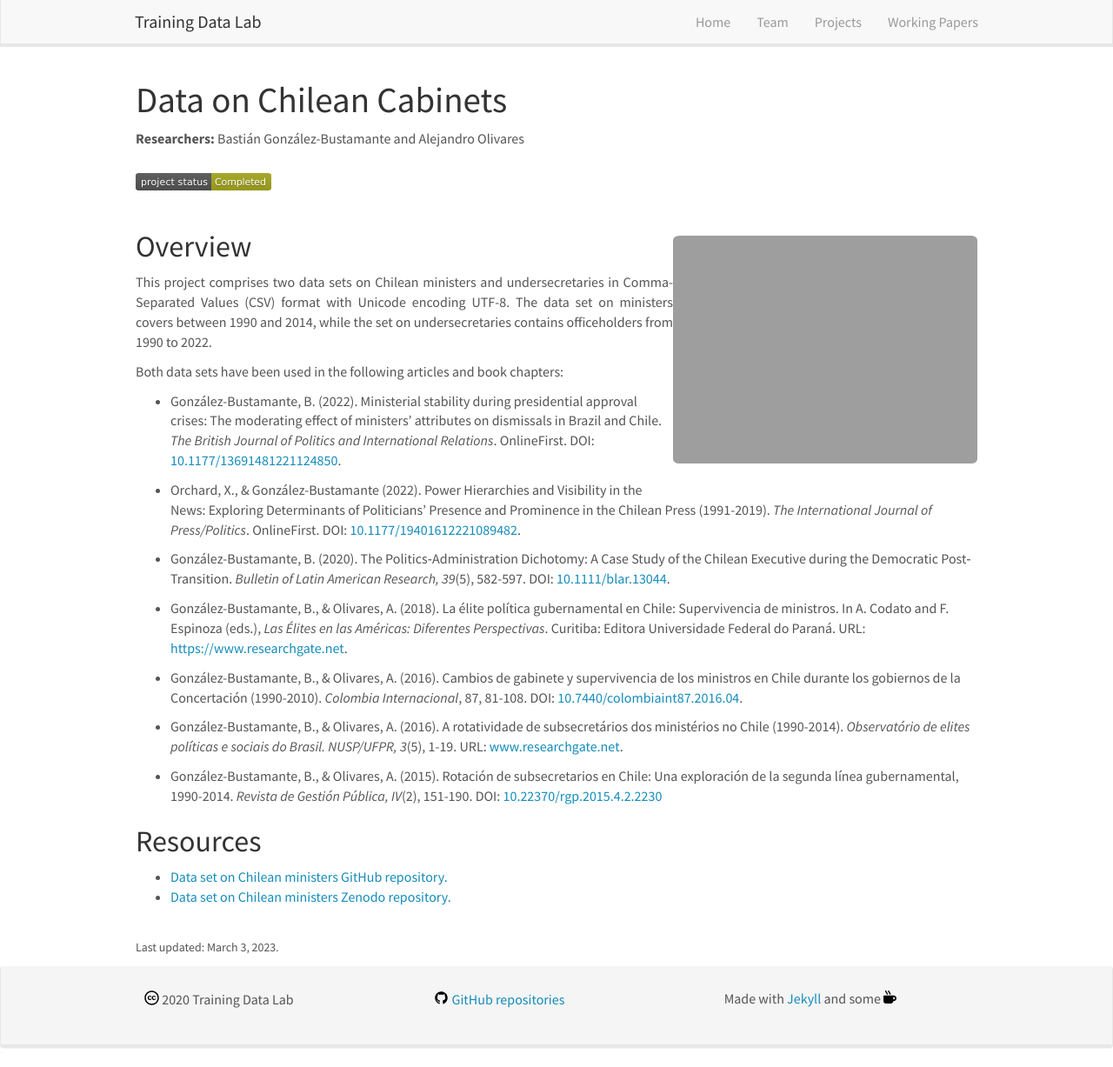
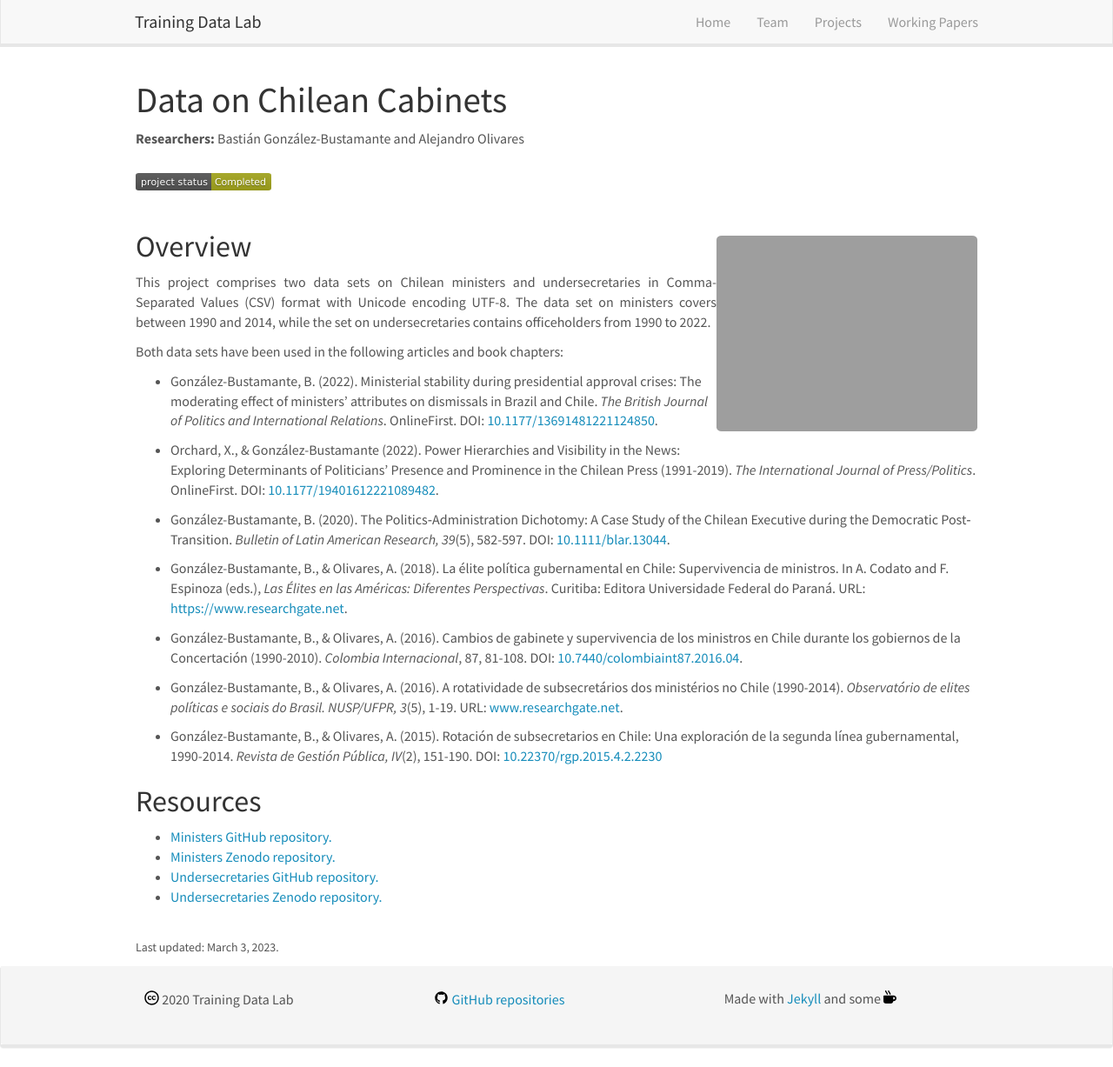
Before and after one commit to training-datalab/old-training-datalab.com, a Jekyll site: the page built from _pages/data-chilean-cabinets.md, in a window 1280 px wide and 1227 px high. Shown: the whole window at 87% size. Built offline with Jekyll 4.4.1, drawn with Linux system fonts in a browser that asks for light colours; nearby versions of some CDN libraries.

Commit message:
Update data-chilean-cabinets.md

```diff
--- a/_pages/data-chilean-cabinets.md
+++ b/_pages/data-chilean-cabinets.md
@@ -12,7 +12,7 @@ permalink: /projects/data-chilean-cabinets
 
 ![Project Status: Completed]({{ site.url }}{{ site.baseurl }}/badges/project_status/project_completed.svg)
 
-![]({{ site.url }}{{ site.baseurl }}/images/projects/cabinet.png){: style="width: 350px; float: right; border: 10px"}
+![]({{ site.url }}{{ site.baseurl }}/images/projects/cabinet_dalle.png){: style="width: 300px; float: right; border: 10px"}
 
 ## Overview
 
@@ -37,8 +37,10 @@ permalink: /projects/data-chilean-cabinets
 ## Resources
 
 <ul>
-<li><a href="https://github.com/bgonzalezbustamante/chilean-ministers" target="_blank">Data set on Chilean ministers GitHub repository.</a></li>
-<li><a href="https://doi.org/10.5281/zenodo.5744536" target="_blank">Data set on Chilean ministers Zenodo repository.</a></li>
+<li><a href="https://github.com/bgonzalezbustamante/chilean-ministers" target="_blank">Ministers GitHub repository.</a></li>
+<li><a href="https://doi.org/10.5281/zenodo.5744536" target="_blank">Ministers Zenodo repository.</a></li>
+<li><a href="https://github.com/bgonzalezbustamante/chilean-undersecretaries" target="_blank">Undersecretaries GitHub repository.</a></li>
+<li><a href="https://doi.org/10.5281/zenodo.5715384" target="_blank">Undersecretaries Zenodo repository.</a></li>
 </ul>
 <br />
 <small>Last updated: March 3, 2023.</small>
```
